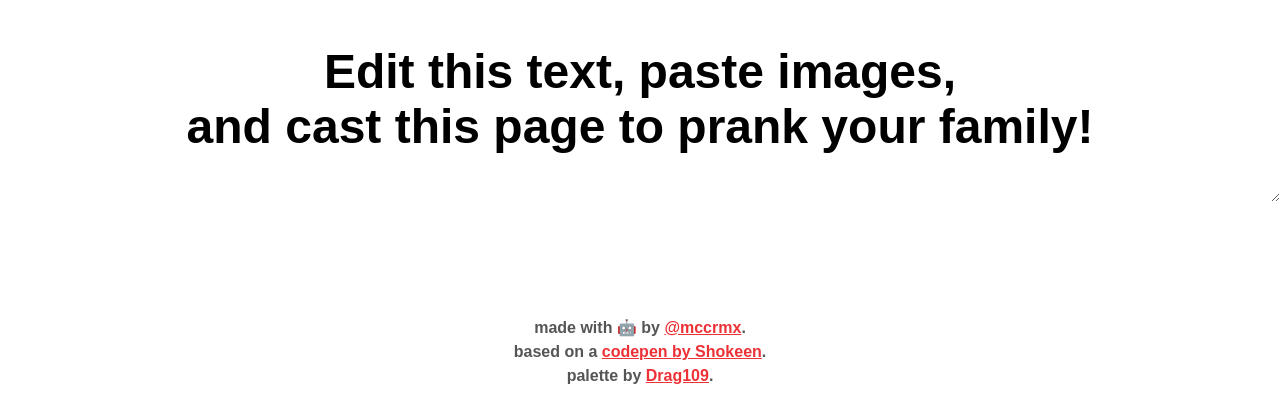
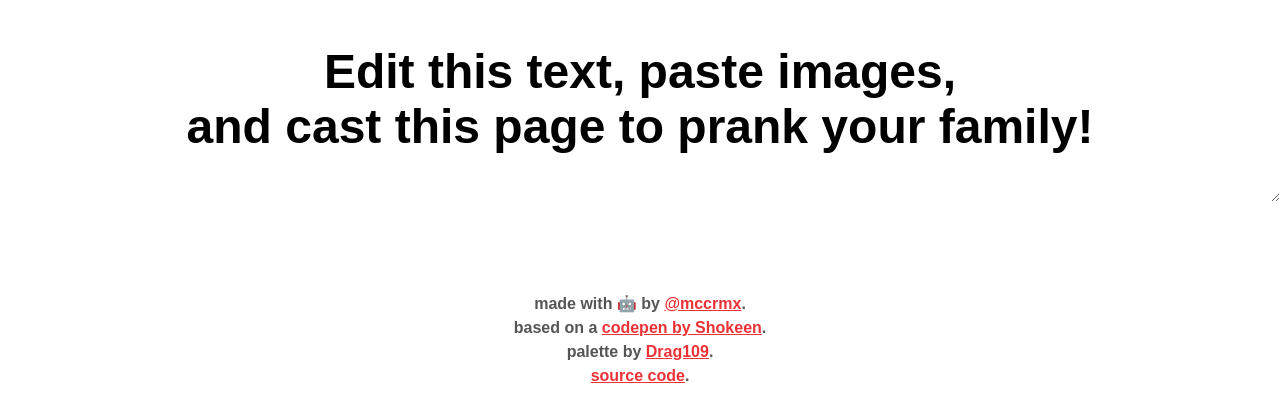
Before and after one commit to chr15m/castpranker.com, a website: page index.html in a window 1280 px wide. Shown: the part 396-800 px from the top of the page. Drawn offline with nearby package versions, Linux system fonts and the light colour scheme.

Commit message:
Update attribution with source link.

```diff
--- a/index.html
+++ b/index.html
@@ -13,10 +13,10 @@
     <script src="main.js"></script>
     <!--
       * [x] find a better palette
+      * [x] test images
       * [ ] paste-image feedback spinner
       * [ ] add dark mode
-      * [ ] test images
-      * add attribution / source link
+      * [x] add attribution / source link
       * deploy
     -->
   </head>
@@ -49,7 +49,8 @@
   <div id="attribution" class="ui">
     made with 🤖 by <a href="https://twitter.com/mccrmx">@mccrmx</a>.<br/>
     based on a <a href="https://codepen.io/Shokeen/pen/pgryyN">codepen by Shokeen</a>.<br/>
-    palette by <a href="https://lospec.com/palette-list/minimal-red-3">Drag109</a>.
+    palette by <a href="https://lospec.com/palette-list/minimal-red-3">Drag109</a>.<br/>
+    <a href="https://github.com/chr15m/castpranker.com">source code</a>.
   </div>
   </body>
 </html>
```
